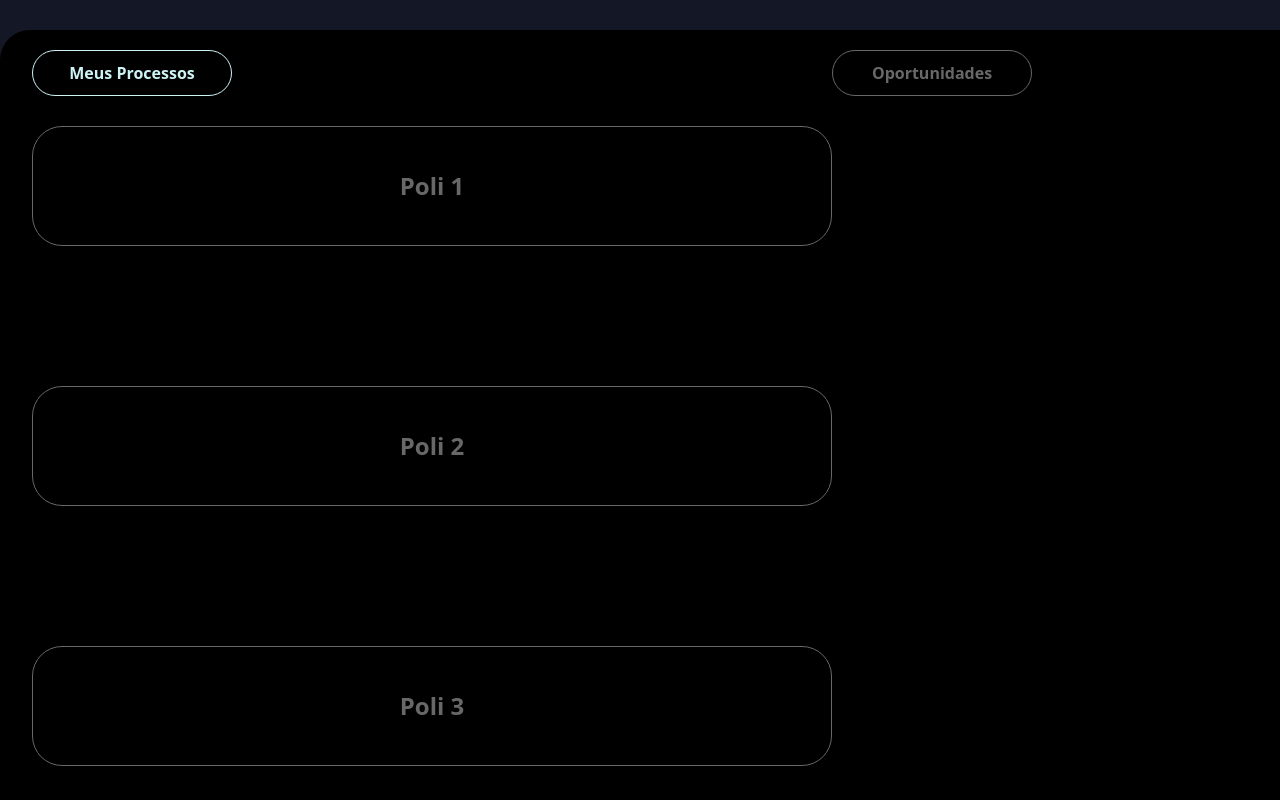
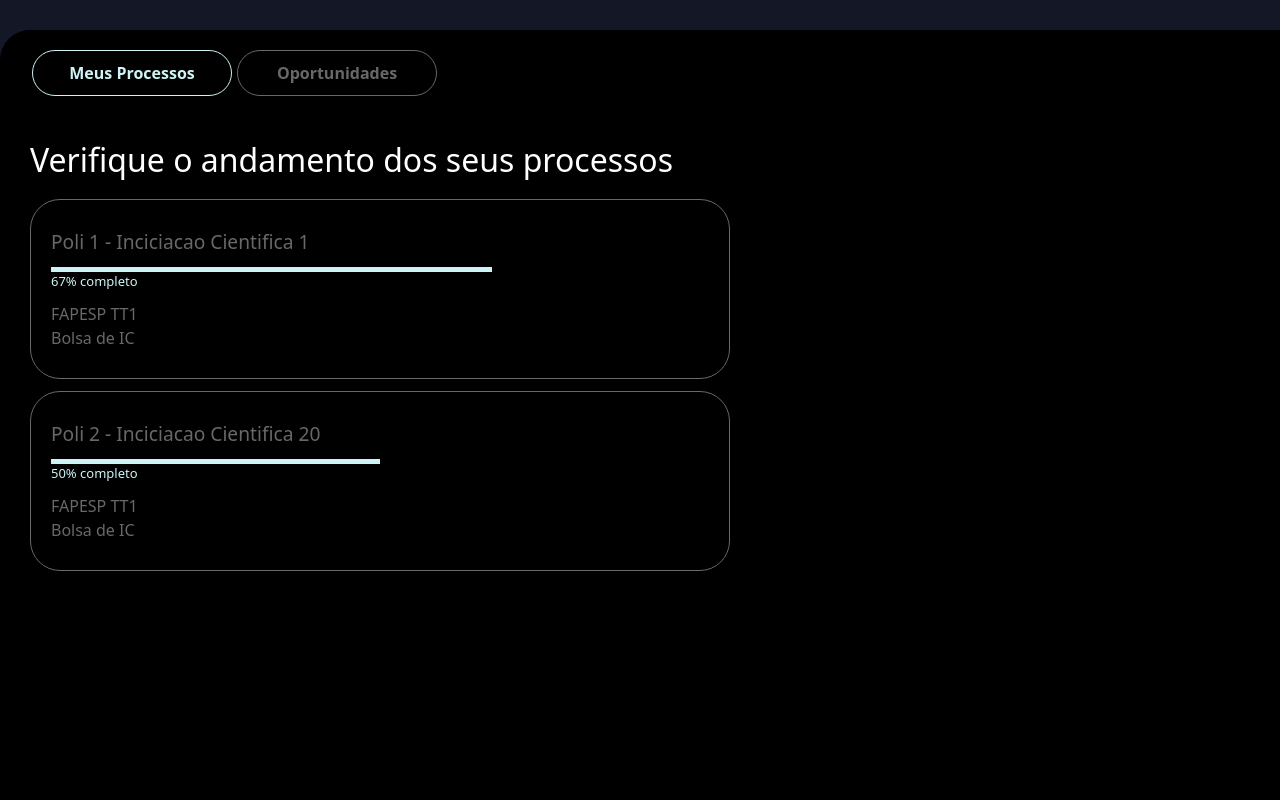
Before and after one commit to BrBits/LATAM-CHALLENGE-PROTOTYPE, a plain HTML site: page Interfaces/processos_bu.html in a window 1280 px wide. Shown: the top 800 px of the page. Drawn offline with nearby package versions, Linux system fonts and the light colour scheme.

Commit message:
alteracoes processos_bu html/css

```diff
--- a/Interfaces/Estilos/processos_bu.css
+++ b/Interfaces/Estilos/processos_bu.css
@@ -20,7 +20,7 @@ body{
 
 .nav_tabs{
     width: 1500px;
-    height: 900px;
+    height: 850px;
     margin: 30px auto;
     position: relative;
     border-radius: 30px;
@@ -47,7 +47,7 @@ body{
     cursor: pointer;
     text-align: center;
     border-radius: 30px;
-    margin: 20px 5px 10px 0px;
+    margin: 20px 5px 40px 0px;
 }
 
 .rd_tabs:checked ~ label{
@@ -56,22 +56,70 @@ body{
     border: 1px solid #cef3f5;
 }
 
+.rd_tabs:checked ~ .content{
+    display: block;
+}
+
 .rd_tabs{
     display: none;
 }
 
 .content{
+    padding-left: 30px;
+    display: none;
     position: absolute;
-    border: 1px solid #686868 !important;
+    left: 0;
+}
+
+.botao{
+    position: absolute;
+    border: 1px solid #686868;
     background-color: black;
     color: #686868;
-    width: 800px;
-    height: 120px;
-    margin-top: 20px;
+    width: 700px;
+    height: 180px;
     border-radius: 30px;
     padding: 20px;
-    font-weight: 600;
-    font-size: x-large;
+    font-weight: 500;
+    font-size: larger;
     transition-duration: 0.4s;
     cursor: pointer;
+    text-align: left;
 }
+
+.botao:hover {
+    background-color: black;
+    color: #cef3f5;
+    border: 1px solid #cef3f5;
+  }
+
+  .titulo{
+    font-weight: 500;
+    font-size: xx-large;
+    color: white;
+    margin-bottom: 15px;
+  }
+
+  .barra{
+    height: 5px;
+    background-color: #cef3f5;
+    margin-top: 10px;
+  }
+
+  .barra1{
+    width: 67%;
+  }
+
+  .barra2{
+    width: 50%;
+  }
+
+  .infobarra{
+    font-size: small;
+    color: #cef3f5;
+    margin-bottom: 10px;
+  }
+
+  .infos{
+    font-size: medium;
+  }
--- a/Interfaces/processos_bu.html
+++ b/Interfaces/processos_bu.html
@@ -2,7 +2,7 @@
 <html>
     <head>
         <!--Aqui criamos um link para o documento que contém os estilos da página-->
-        <link rel="stylesheet" type="text/css" href="./estilos/processos.css">
+        <link rel="stylesheet" type="text/css" href="./estilos/processos_bu.css">
         <link rel="icon" type="image/x-icon" href="./Imagens/Logo-Scili.png">
         <!--Com essa tag meta o navegador entende que os caracteres são do UTF-8 e os acentos n bugam-->
         <meta charset="UTF-8">
@@ -19,19 +19,50 @@
                 <li>
                     <input type="radio" name="tabs" class="rd_tabs" id="meus_processos" checked>
                     <label for="meus_processos">Meus Processos</label>
-                    <button class="content" onclick=""> Poli 1 </button>
-                    <br> </br>
-                    <br> </br>
-                    <br> </br>
-                    <button class="content" onclick=""> Poli 2 </button>
-                    <br> </br>
-                    <br> </br>
-                    <br> </br>
-                    <button class="content" onclick=""> Poli 3 </button>
+                    <div class="content">
+                        <div class="titulo">
+                            Verifique o andamento dos seus processos
+                        </div>
+                        <button class="botao" onclick=""> Poli 1 - Inciciacao Cientifica 1
+                            <div class="barra barra1"></div>
+                            <div class="infobarra">67% completo</div>
+                            <div class="infos">FAPESP TT1</div>
+                            <div class="infos">Bolsa de IC</div>
+                        </button>
+                        <br> </br>
+                        <br> </br>
+                        <br> </br>
+                        <br> </br>
+                        <button class="botao" onclick=""> Poli 2 - Inciciacao Cientifica 20
+                            <div class="barra barra2"></div>
+                            <div class="infobarra">50% completo</div>
+                            <div class="infos">FAPESP TT1</div>
+                            <div class="infos">Bolsa de IC</div>
+                        </button>
+                    </div>
                 </li>
                 <li>
                     <input type="radio" name="tabs" class="rd_tabs" id="oportunidades">
                     <label for="oportunidades">Oportunidades</label>
+                    <div class="content">
+                        <div class="titulo">
+                            Cheque novas oportunidades
+                        </div>
+                        <button class="botao" onclick="">
+                            Oportunidade 1
+
+                        </button>
+                        <br> </br>
+                        <br> </br>
+                        <br> </br>
+                        <br> </br>
+                        <button class="botao" onclick=""> Oportunidade 2 </button>
+                        <br> </br>
+                        <br> </br>
+                        <br> </br>
+                        <br> </br>
+                        <button class="botao" onclick=""> Oportunidade 3 </button>
+                    </div>
                 </li>
             </ul>
         </nav>
```
